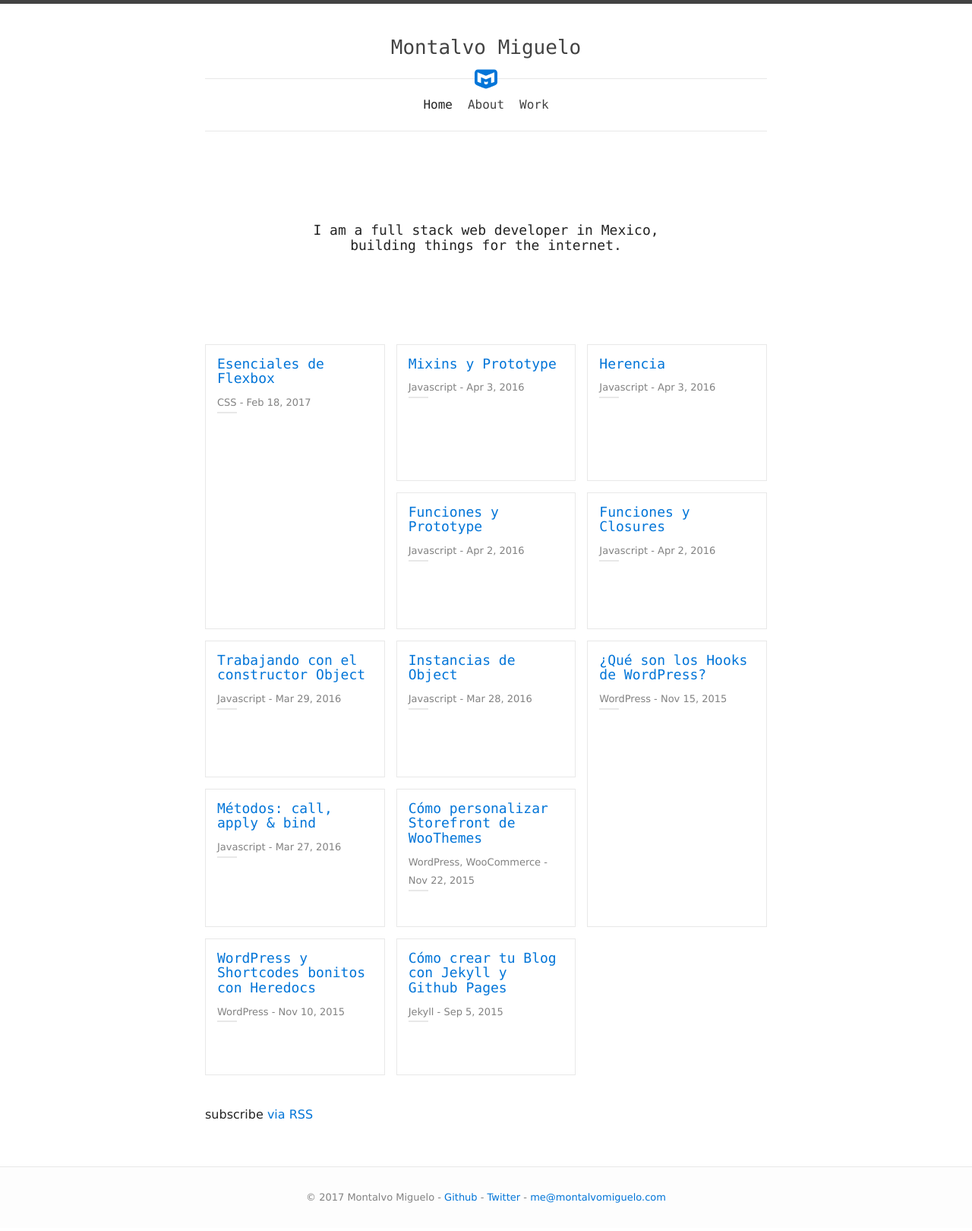
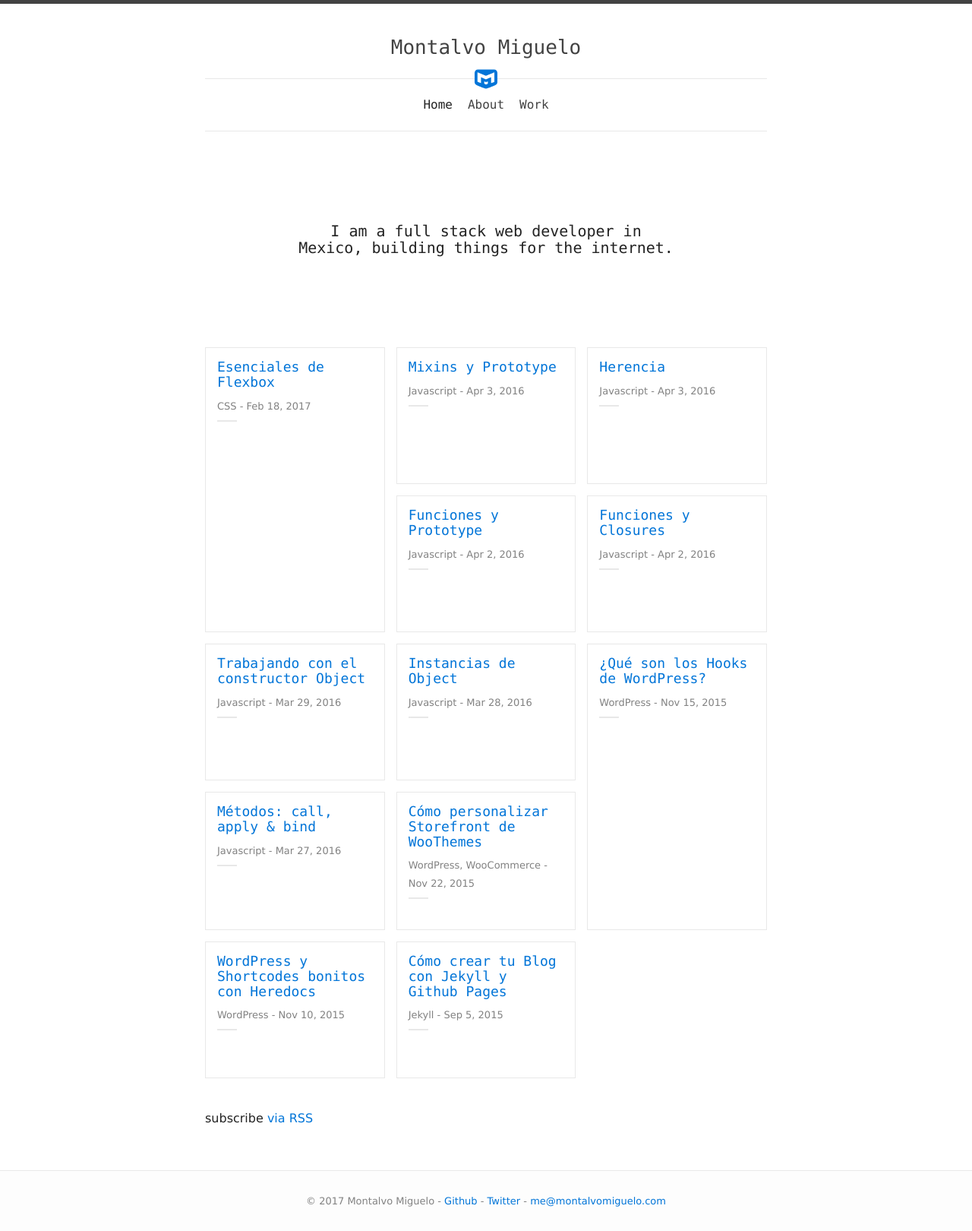
Before and after one commit to montalvomiguelo/montalvomiguelo.github.io, a Jekyll site: the page built from index.html, in a window 1280 px wide. Shown: the whole page at 76% size. Built offline with Jekyll 4.4.1, drawn with Linux system fonts in a browser that asks for light colours.

Commit message:
update headlines font size

```diff
--- a/_sass/_layout.scss
+++ b/_sass/_layout.scss
@@ -100,7 +100,7 @@
 }
 
 .page-heading {
-  font-size: 26px;
+  font-size: 22px;
   margin: $spacing-unit * 2 0 $spacing-unit * $phi;
   text-align: center;
 
@@ -111,7 +111,7 @@
 
 .site-description {
   @extend .page-heading;
-  font-size: 18px;
+  font-size: 20px;
   max-width: $content-width / $phi;
   margin-left: auto;
   margin-right: auto;
@@ -233,7 +233,7 @@
   }
 
   .post-meta {
-    padding-bottom: .5em;
+    padding-bottom: 1em;
     position: relative;
     &:before {
       background: $grey-color-light;
@@ -275,7 +275,7 @@
 }
 
 .post-title {
-  font-size: 26px;
+  font-size: 22px;
   line-height: 1;
   margin-bottom: $spacing-unit / 6;
 }
```
